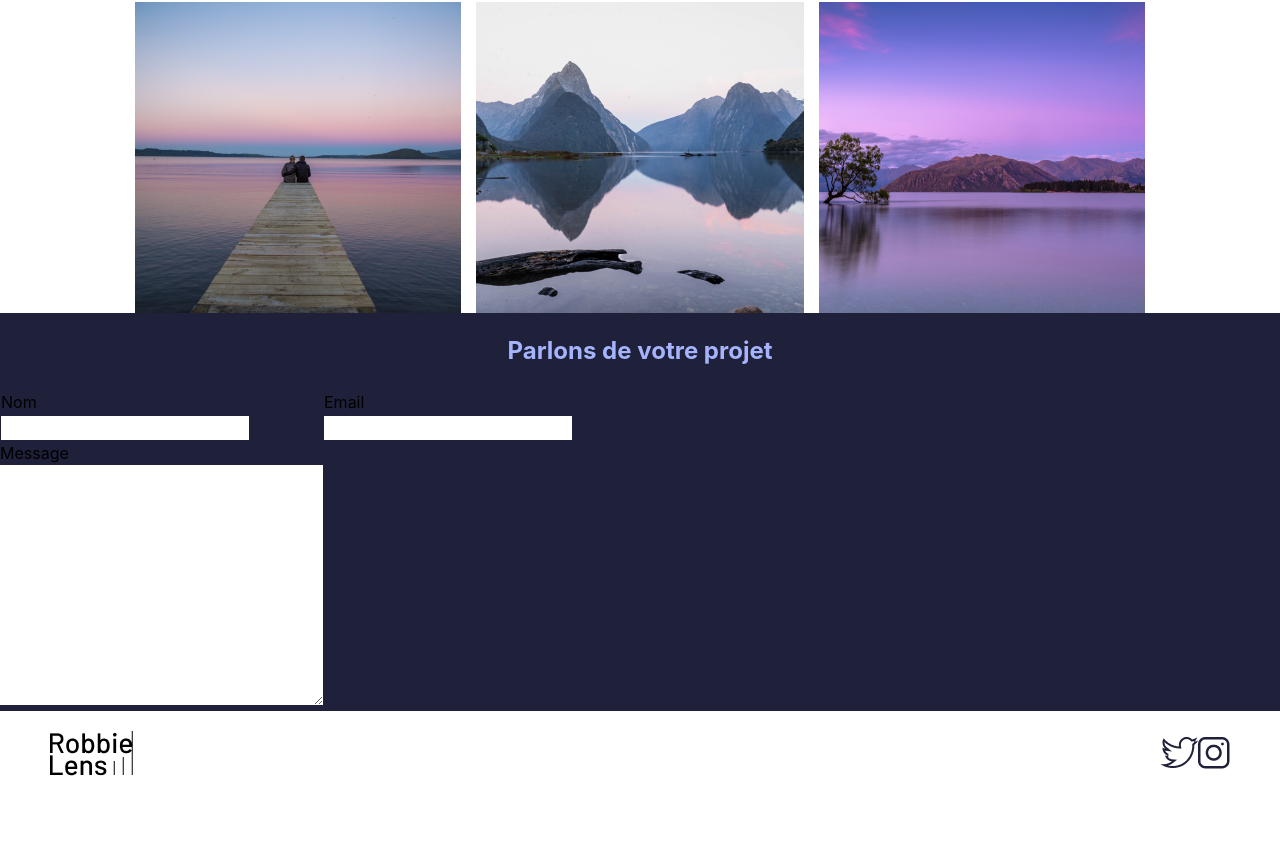
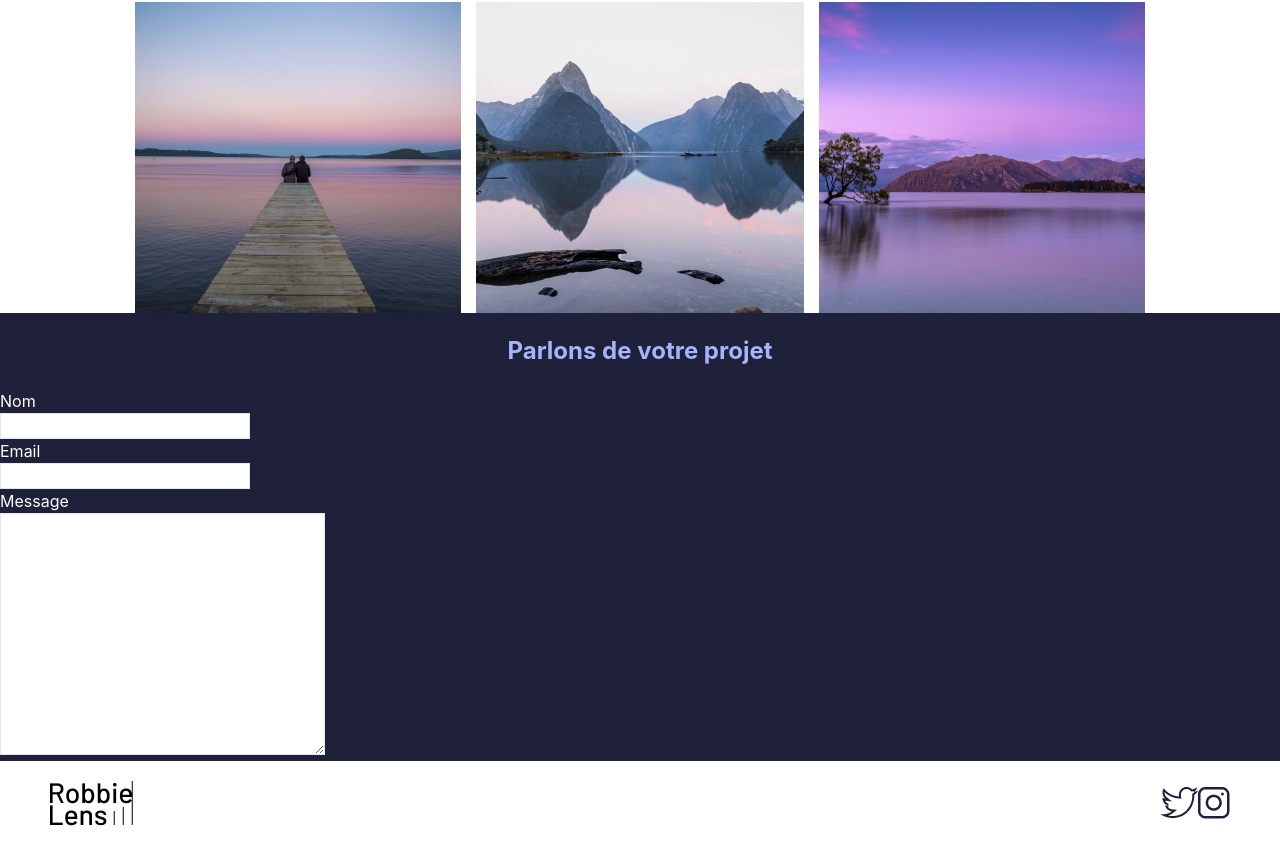
Before and after one commit to silenthill99/robbie-lens, a React (Create React App) app: page / in a window 1280 px wide. Shown: the part 970-1816 px from the top of the page. Before the commit the page ends 1766 px from the top, so only its background shows below. Built offline with nearby package versions, Linux system fonts and the light colour scheme.

Commit message:
Collecteur du 10 Novembre 2023

```diff
--- a/src/Pages/Home.tsx
+++ b/src/Pages/Home.tsx
@@ -8,7 +8,7 @@ export const Home = () => {
                 <div>
                     <h1>Robbie Lens Photographie</h1>
                     <p>Où <span className="text-[#A5B4FC]">professionalisme</span> s’allie avec <span className="text-[#A5B4FC]">passion</span>. Depuis plus de 5 ans maintenant, j’exerce mon métier avec la passion qui m’anime : capturer l’essence de chaque instant.</p>
-                    <a href="" className="bg-gradient-to-r from-[#8e86b5] to-[#acaeed] text-white hover:bg-gradient-to-r hover:from-[#696484] hover:to-[#8788BA] rounded-full">UN PROJET ? ÉCRIVEZ-MOI</a>
+                    <a href="#contacts" className="bg-gradient-to-r from-[#8e86b5] to-[#acaeed] text-white hover:bg-gradient-to-r hover:from-[#696484] hover:to-[#8788BA] rounded-full">UN PROJET ? ÉCRIVEZ-MOI</a>
                 </div>
                 <img src="images/robbie-lens.png" alt="" />
             </div>
@@ -29,20 +29,12 @@ export const Home = () => {
             <section id="contacts">
                 <h2 className="text-[#a5b4fc] text-center">Parlons de votre projet</h2>
                 <form action="" method="get">
-                    <table>
-                        <tr>
-                            <td><label htmlFor="name">Nom</label></td>
-                            <td><label htmlFor="email">Email</label></td>
-                        </tr>
-                        <tr>
-                            <td><input type="text" id="name"/></td>
-                            <td><input type="email" id="email"/></td>
-                        </tr>
-                        <tr className="col-span-2">
-                            <label htmlFor="message">Message</label> <br />
-                            <textarea name="" id="message" cols={30} rows={10}></textarea>
-                        </tr>
-                    </table>
+                    <label className="text-white" htmlFor="name">Nom </label> <br/>
+                    <input type="text" className="border" id="name"/> <br/>
+                    <label htmlFor="mail" className="text-white">Email</label> <br/>
+                    <input type="email" name="" id="mail" className="border"/> <br/>
+                    <label htmlFor="message" className="text-white">Message</label> <br/>
+                    <textarea name="" id="message" cols={30} rows={10} className="border"></textarea>
                 </form>
             </section>
         </section>
```
